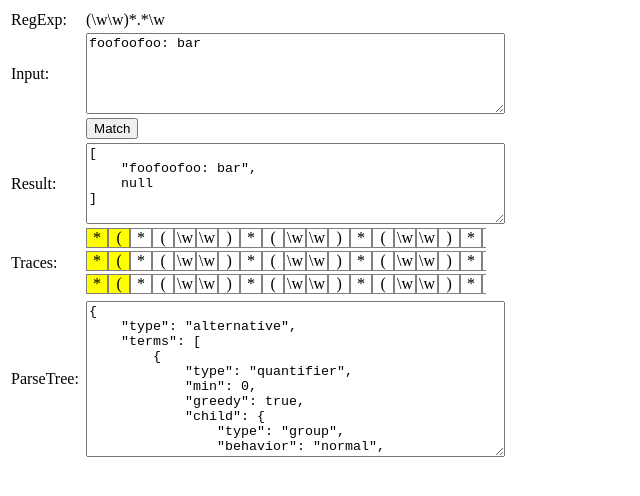
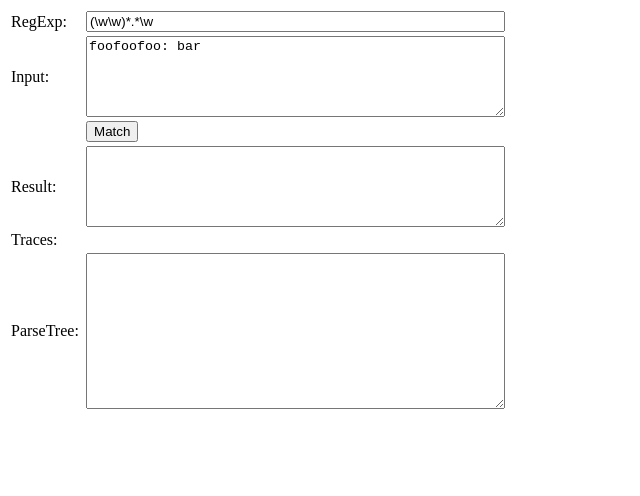
Before and after one commit to jviereck/regexp.js, a plain HTML site: page index.html in a window 1280 px wide. Shown: the whole page, without its empty margins (0-640 px from the left). Drawn offline with Linux system fonts and the light colour scheme.

Commit message:
Get UI in somewhat proper state

```diff
--- a/index.html
+++ b/index.html
@@ -48,24 +48,31 @@
 
 <table width="500px">
     <tr>
-        <td>RegExp:</td><td><input id="regexp" style="width:100%" value="(\w\w)*.*\w"></input><span style="display:hidden" id="regexpRenderer"></span></td>
+        <td>RegExp:</td>
+        <td>
+            <input id="regexp" style="width:100%" value="(\w\w)*.*\w"></input>
+            <span style="display:hidden" id="regexpRenderer"></span>
+        </td>
     </tr>
     <tr>
         <td>Input:</td><td><textarea id="area" rows=5 style="width:100%">foofoofoo: bar</textarea></td>
     </tr>
+    <tr>
+        <td></td><td>
+            <button id="newRegExpButton" onclick="newRegExp()" display="inline">New RegExp</button>
+            <button id="matchItButton" onclick="matchIt()" >Match</button>
+        </td>
     </tr>
-        <td></td><td><button onclick="matchIt()" >Match</button></td>
-    </tr>
-    <tr>
+    <tr id="resultTR">
         <td>Result:</td><td><textarea id="result" rows=5 style="width:100%"></textarea></td>
     </tr>
-    <tr>
+    <tr id="tracesTR">
         <td>Traces:</td>
         <td>
             <div id="traces" style="width:400px;overflow:auto"></div>
         </td>
     </tr>
-    <tr>
+    <tr id="parseTreeTR">
         <td>ParseTree:</td><td><textarea id="parseTree" rows=10 style="width:100%"></textarea></td>
     </tr>
 </table>
@@ -74,7 +81,35 @@
 <script>
 
 var regExpDom = document.getElementById('regexp');
-var regexpRendererDom = document.getElementById('regexpRenderer');
+var regExpRendererDom = document.getElementById('regexpRenderer');
+var newRegExpButton = document.getElementById('newRegExpButton');
+var matchItButton = document.getElementById('newRegExpButton');
+
+var infoTRs = ['resultTR', 'tracesTR', 'parseTreeTR'].map(function(str) {
+    return document.getElementById(str);
+});
+
+function show(dom, inline) {
+    dom.style.display = !inline ? 'block' : 'inline';
+}
+function hide(dom) {
+    dom.style.display = 'none';
+}
+
+function showRegExpInput() {
+    show(regExpDom);
+    hide(regExpRendererDom);
+    hide(newRegExpButton);
+    // infoTRs.map(hide);
+}
+
+function showRegExpResult() {
+    hide(regExpDom);
+    show(regExpRendererDom);
+    show(newRegExpButton, true);
+    // infoTRs.map(show);
+}
+
 
 var inputDom = document.getElementById('area');
 var tracesDom = document.getElementById('traces');
@@ -85,7 +120,7 @@ var currentTrace = null;
 function renderRegExpDom(from, to) {
     var regexp = regExpDom.value;
     var html = regexp.substring(0, from) + '<span class="highlight">' + regexp.substring(from, to) + '</span>' + regexp.substring(to);
-    regexpRendererDom.innerHTML = html;
+    regExpRendererDom.innerHTML = html;
 }
 
 function reflectSelection(trace) {
@@ -156,9 +191,13 @@ function traceToHTML(traceNode) {
     return traceToHTML(traceNode.previous) + html;
 }
 
+function newRegExp() {
+    showRegExpInput();
+}
+
 function matchIt() {
-    regExpDom.style.display = 'none';
-    regexpRendererDom.style.display = 'block';
+    showRegExpResult();
+
     renderRegExpDom(0, 0);
 
     var regexp = regExpDom.value;
@@ -188,9 +227,10 @@ function matchIt() {
 }
 
 runTests();
+showRegExpInput();
 
 window.onload = function() {
-    matchIt();
+    // matchIt();
 }
 
 </script>
--- a/parser.js
+++ b/parser.js
@@ -352,8 +352,11 @@ function parse(str) {
         var quantifier = parseQuantifier() || false;
         if (quantifier) {
             quantifier.child = atom;
-            quantifier.firstMatchIdx = Math.min(matchIdx + 1, lastMatchIdx);
-            quantifier.lastMatchIdx = lastMatchIdx;
+            if (matchIdx + 1 <= lastMatchIdx) {
+                quantifier.firstMatchIdx = matchIdx + 1;
+                quantifier.lastMatchIdx = lastMatchIdx;
+            }
+
             return quantifier;
         }
         return atom;
```
Also changed, not shown: tests/parse_output.json (+1 -3 lines).
